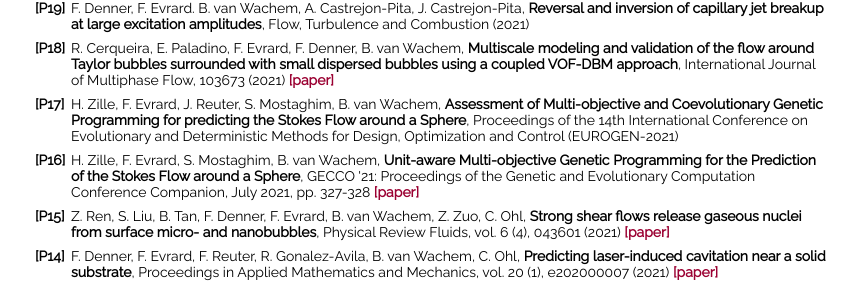
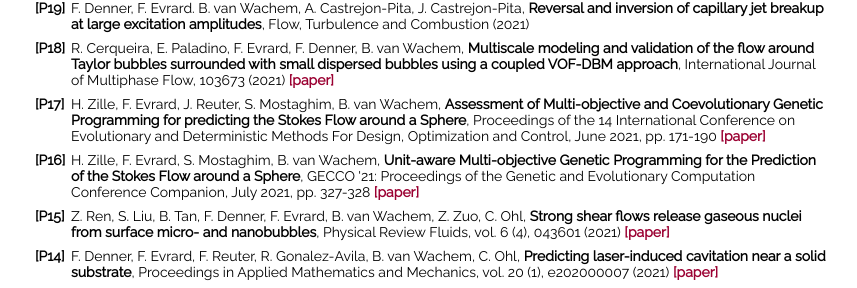
Before and after one commit to fabienevrard/fabienevrard.github.io, a Jekyll site: the page built from publications/index.html, in a window 1280 px wide. Shown: the part 154-442 px from the top of the page, without its empty margins (208-1065 px from the left). Built offline with Jekyll 4.4.1, drawn with Linux system fonts in a browser that asks for light colours.

Commit message:
Update index.html

```diff
--- a/publications/index.html
+++ b/publications/index.html
@@ -25,7 +25,8 @@ title: Publications and talks
 		 <tr><td></td><td></td></tr>
 		 <tr>
 			 <td><b>[P17]</b></td>
-			 <td>H. Zille, F. Evrard, J. Reuter, S. Mostaghim, B. van Wachem, <b>Assessment of Multi-objective and Coevolutionary Genetic Programming for predicting the Stokes Flow around a Sphere</b>, Proceedings of the 14th International Conference on Evolutionary and Deterministic Methods for Design, Optimization and Control (EUROGEN-2021)</td>
+			 <td>H. Zille, F. Evrard, J. Reuter, S. Mostaghim, B. van Wachem, <b>Assessment of Multi-objective and Coevolutionary Genetic Programming for predicting the Stokes Flow around a Sphere</b>, Proceedings of the 14 International Conference on Evolutionary and Deterministic Methods
+For Design, Optimization and Control, June 2021, pp. 171-190 <b><a href="https://doi.org/10.7712/140121.7959.18341">[paper]</a></b></td>
 		 </tr>
 		 <tr><td></td><td></td></tr>
 		 <tr>
```
